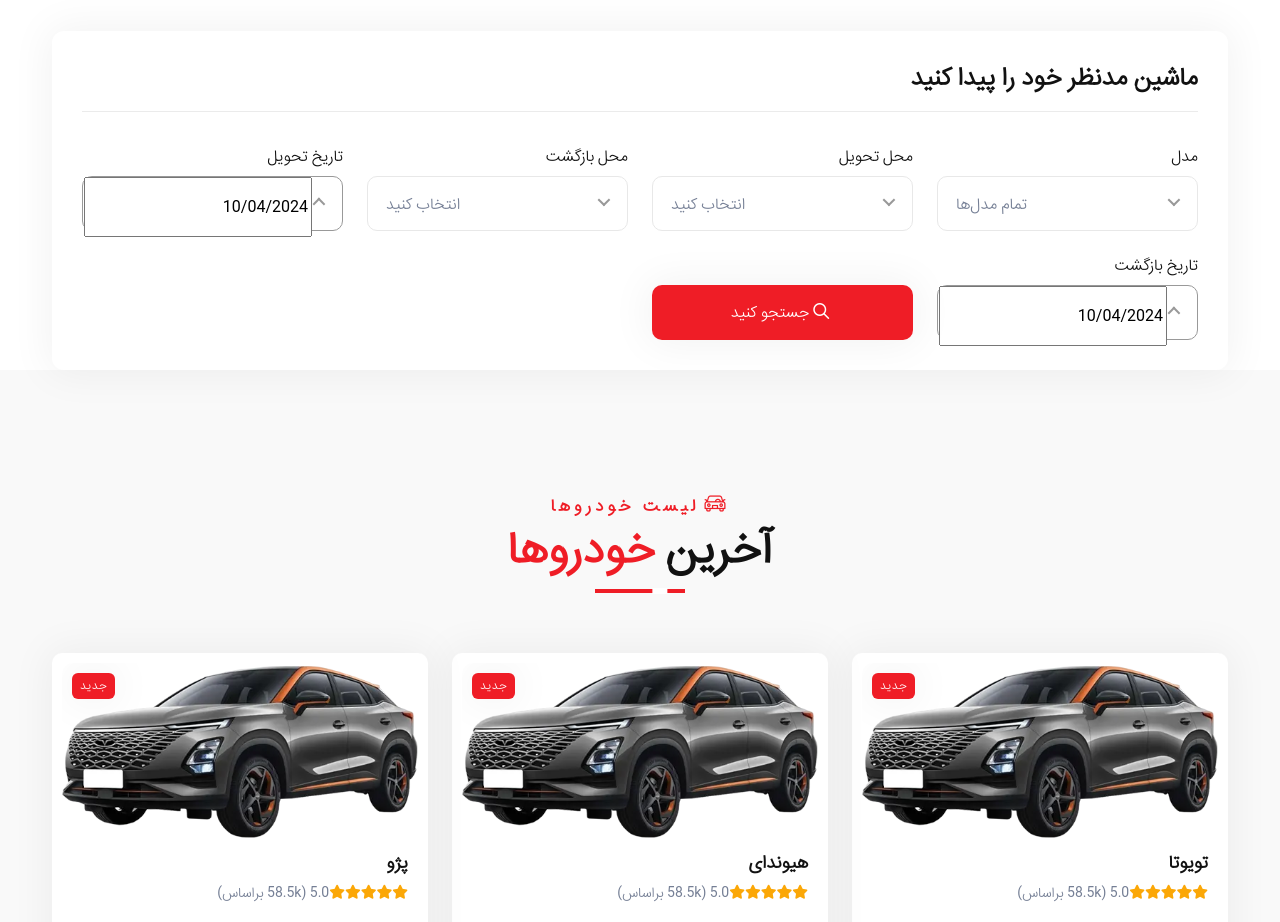
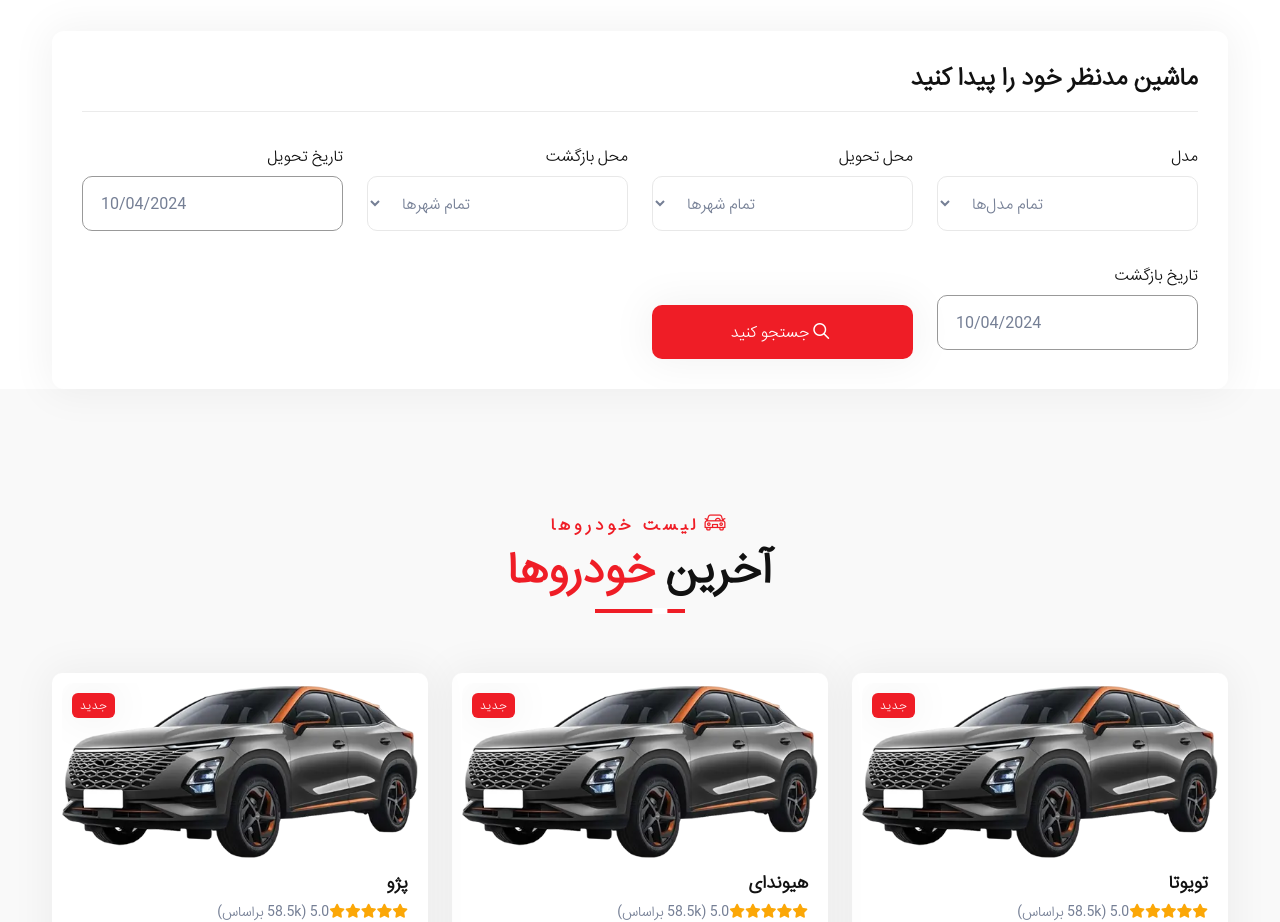
Before and after one commit to ebi2kh/React-Car-Rental, a React (Vite) app: page / in a window 1280 px wide. Shown: the part 1400-2322 px from the top of the page. Built offline with nearby package versions, Linux system fonts and the light colour scheme.

Commit message:
fix car filter

```diff
--- a/src/App.jsx
+++ b/src/App.jsx
@@ -25,7 +25,7 @@ import HomePages from "./pages/HomePages.jsx";
 import Contact from "./pages/Contact.jsx";
 import NotFound from "./pages/NotFound.jsx";
 import { FormModal } from "./components/utils/FormModal.jsx";
-import FormDemo from "./components/utils/FormDemo.jsx";
+
 function App() {
   return (
     <>
@@ -46,7 +46,7 @@ function App() {
             <Route path="about" element={<About />} />
             <Route path="contact" element={<Contact />} />
             <Route path="form" element={<FormModal />} />
-            <Route path="modal" element={<FormDemo />} />
+
             <Route path="/post/:id" element={<CarSingle />} />
             <Route path="*" element={<NotFound />} />
           </Routes>
--- a/src/components/carGrid/CarGrid.jsx
+++ b/src/components/carGrid/CarGrid.jsx
@@ -3,7 +3,7 @@ import { useCars } from "../../context/CarContext";
 import { Route, Link } from "react-router-dom";
 import TransitionsModal from "../utils/TransitionsModal";
 export const CarGrid = () => {
-  const { cars, filteredCars } = useCars();
+  const { cars, filteredCars, hasFiltered } = useCars();
 
   const [isModalOpen, setIsModalOpen] = useState(false);
 
@@ -14,7 +14,13 @@ export const CarGrid = () => {
   const closeModal = () => {
     setIsModalOpen(false);
   };
-  const carsToDisplay = filteredCars.length > 0 ? filteredCars : cars;
+  // const carsToDisplay = filteredCars.length > 0 ? filteredCars : cars;
+  const carsToDisplay =
+    hasFiltered && filteredCars.length === 0
+      ? []
+      : filteredCars.length > 0
+      ? filteredCars
+      : cars;
   return (
     <div className="car-area bg py-120">
       <div className="container">
@@ -32,7 +38,8 @@ export const CarGrid = () => {
           </div>
         </div>
         <div className="row">
-          {carsToDisplay.map((car) => {
+          {carsToDisplay.length > 0 ? (
+            carsToDisplay.map((car) => {
               return (
                 <div key={car.id} className="col-md-6 col-lg-6 col-xl-4">
                   <div
@@ -89,7 +96,9 @@ export const CarGrid = () => {
                         </li>
                       </ul>
                       <div className="car-footer">
-                      <span className="car-price">{car.Rental}تومان/ساعت </span>
+                        <span className="car-price">
+                          {car.Rental}تومان/ساعت{" "}
+                        </span>
 
                         <Link to={`/post/${car.id}`} className="theme-btn">
                           <span className="far fa-eye" />
@@ -108,16 +117,27 @@ export const CarGrid = () => {
                       }}
                       onClick={openModal}
                     >
-                    {/* <span className="far fa-eye" /> */}
-
-                    {/* {isModalOpen && ( */}
-                    <TransitionsModal title="سفارش سریع" onClose={closeModal} />
-                    {/* )} */}
+                      <TransitionsModal
+                        title="سفارش سریع"
+                        onClose={closeModal}
+                      />
                     </a>
                   </div>
                 </div>
               );
-          })}
+            })
+          ) : (
+            <p
+              style={{
+                fontWeight: "bold",
+                fontSize: "34px",
+                textAlign: "center",
+                color: "red",
+              }}
+            >
+              خودرو با این شرایط موجود نیست
+            </p>
+          )}
         </div>
       </div>
     </div>
--- a/src/components/formFilter/Form.jsx
+++ b/src/components/formFilter/Form.jsx
@@ -6,20 +6,18 @@ import Dropdown from "../utils/Dropdown";
 export const Form = () => {
   const [selectedLocation, setSelectedLocation] = useState("");
   const [selectedMake, setSelectedMake] = useState("");
-  const [selectedLocationText, setSelectedLocationText] =
-    useState("انتخاب کنید");
-  const { cars, filterCars, filteredCars } = useCars();
-  const [isLocationOpen, setIsLocationOpen] = useState(false);
-  const [isLocation2Open, setIsLocation2Open] = useState(false);
-  const [isMakeOpen, setIsMakeOpen] = useState(false);
+  const { cars, filterCars, filteredCars, hasFiltered } = useCars();
+
   const [startDate, setStartDate] = useState(new Date());
   console.log(selectedLocation);
   const handleSubmit = (e) => {
     e.preventDefault(); // Prevent default form submission behavior
 
     filterCars(selectedMake, selectedLocation);
+    // hasFiltered(true);
   };
-  console.log(filteredCars);
+
+  console.log(selectedMake);
   return (
     <div className="find-car">
       <div className="container">
@@ -29,51 +27,49 @@ export const Form = () => {
             <div className="row">
               <div className="col-lg-3">
                 <div className="form-group">
-                  <label>مدل </label>
-                  <select className="select" style={{ display: "none" }}>
-                    <option value={1}>تمام مدل‌ها</option>
+                  <label>مدل</label>
+                  <select
+                    className="nice-select select center"
+                    value={selectedMake}
+                    onChange={(e) => setSelectedMake(e.target.value)}
+                  >
+                    <option value="">تمام مدل‌ها</option>
                     {[...new Set(cars.map((car) => car.Make))].map(
+                      (make, index) => (
+                        <option key={index} value={make}>
+                          {make}
+                        </option>
+                      )
+                    )}
+                  </select>
+                </div>
+              </div>
+
+              <div className="col-lg-3">
+                <div className="form-group">
+                  <label>محل تحویل</label>
+                  <select
+                    className="nice-select select center"
+                    value={selectedLocation}
+                    onChange={(e) => setSelectedLocation(e.target.value)}
+                  >
+                    <option value="">تمام شهر‌ها</option>
+                    {[...new Set(cars.map((car) => car.Location))].map(
                       (location, index) => (
-                        <option key={index} value={index + 2}>
+                        <option key={index} value={location}>
                           {location}
                         </option>
                       )
                     )}
                   </select>
-
-                  <div
-                    className={`nice-select select ${isMakeOpen ? "open" : ""}`}
-                    tabIndex={0}
-                    onClick={() => setIsMakeOpen(!isMakeOpen)}
-                  >
-                    <span className="current">تمام مدل‌ها</span>
-                    <ul className="list">
-                      <li data-value={1} className="option selected">
-                        تمام مدل‌ها
-                      </li>
-                      {[...new Set(cars.map((car) => car.Make))].map(
-                        (location, index) => (
-                          <li
-                            key={index}
-                            data-value={index + 2}
-                            className="option"
-                            onClick={() => {
-                              setSelectedMake(location);
-                            }}
-                          >
-                            {location}
-                          </li>
-                        )
-                      )}
-                    </ul>
                 </div>
               </div>
-              </div>
+
               <div className="col-lg-3">
                 <div className="form-group">
-                  <label>محل تحویل</label>
-                  <select className="select" style={{ display: "none" }}>
-                    <option value={1}>انتخاب کنید</option>
+                  <label>محل بازگشت</label>
+                  <select className="nice-select select center">
+                    <option value="">تمام شهر‌ها</option>
                     {[...new Set(cars.map((car) => car.Location))].map(
                       (location, index) => (
                         <option key={index} value={index + 2}>
@@ -82,102 +78,31 @@ export const Form = () => {
                       )
                     )}
                   </select>
-
-                  <div
-                    className={`nice-select select ${
-                      isLocationOpen ? "open" : ""
-                    }`}
-                    tabIndex={0}
-                    onClick={() => setIsLocationOpen(!isLocationOpen)}
-                  >
-                    <span className="current">{selectedLocationText}</span>
-                    <ul className="list">
-                      <li data-value={1} className="option selected">
-                        انتخاب کنید
-                      </li>
-                      {[...new Set(cars.map((car) => car.Location))].map(
-                        (location, index) => (
-                          <li
-                            key={index}
-                            data-value={index + 2}
-                            className="option"
-                            onClick={() => {
-                              setSelectedLocation(location);
-                              setSelectedLocationText(location);
-                            }}
-                          >
-                            {location}
-                          </li>
-                        )
-                      )}
-                    </ul>
-                  </div>
                 </div>
               </div>
 
               <div className="col-lg-3">
                 <div className="form-group">
-                  <label>محل بازگشت</label>
-                  <select className="select" style={{ display: "none" }}>
-                    <option value={1}>انتخاب کنید</option>
-                    {[...new Set(cars.map((car) => car.Location))].map(
-                      (location, index) => (
-                        <option key={index} value={index + 2}>
-                          {location}
-                        </option>
-                      )
-                    )}
-                  </select>
+                  <label>تاریخ تحویل</label>
 
-                  <div
-                    className={`nice-select select ${
-                      isLocation2Open ? "open" : ""
-                    }`}
-                    tabIndex={0}
-                    onClick={() => setIsLocation2Open(!isLocation2Open)}
-                  >
-                    <span className="current">انتخاب کنید</span>
-                    <ul className="list">
-                      <li data-value={1} className="option selected">
-                        انتخاب کنید
-                      </li>
-                      {[...new Set(cars.map((car) => car.Location))].map(
-                        (location, index) => (
-                          <li
-                            key={index}
-                            data-value={index + 2}
-                            className="option"
-                          >
-                            {location}
-                          </li>
-                        )
-                      )}
-                    </ul>
-                  </div>
-                </div>
-              </div>
-              <div className="col-lg-3">
-                <div className="form-group">
-                  <label>تاریخ تحویل</label>
-                  <div className="nice-select select open" tabIndex={0}>
                   <DatePicker
+                    className="nice-select select open"
                     selected={startDate}
                     onChange={(date) => setStartDate(date)}
                     dateFormat="dd/MM/yyyy"
                   />
                 </div>
               </div>
-              </div>
               <div className="col-lg-3">
                 <div className="form-group">
                   <label>تاریخ بازگشت</label>
-                  <div className="nice-select select open" tabIndex={0}>
+
                   <DatePicker
+                    className="nice-select select open"
                     selected={startDate}
                     onChange={(date) => setStartDate(date)}
                     dateFormat="dd/MM/yyyy"
                   />
-                  </div>
                 </div>
               </div>
               <div className="col-lg-3 align-self-end">
--- a/src/context/CarContext.jsx
+++ b/src/context/CarContext.jsx
@@ -1,3 +1,42 @@
+// import React, { createContext, useContext, useState } from "react";
+// import carData from "../data.js";
+
+// const CarContext = createContext();
+
+// export const CarProvider = ({ children }) => {
+//   const [cars, setCars] = useState(carData);
+//   const [filteredCars, setFilteredCars] = useState(carData);
+
+//   const filterCars = (make, location) => {
+//     let newFilteredCars = cars;
+
+//     if (make) {
+//       newFilteredCars = newFilteredCars.filter((car) => car.Make === make);
+//     }
+
+//     if (location) {
+//       newFilteredCars = newFilteredCars.filter(
+//         (car) => car.Location === location
+//       );
+//     }
+
+//     setFilteredCars(newFilteredCars);
+//   };
+//   return (
+//     <CarContext.Provider
+//       value={{
+//         cars,
+//         filteredCars,
+//         filterCars,
+//       }}
+//     >
+//       {children}
+//     </CarContext.Provider>
+//   );
+// };
+
+// export const useCars = () => useContext(CarContext);
+
 import React, { createContext, useContext, useState } from "react";
 import carData from "../data.js";
 
@@ -6,6 +45,7 @@ const CarContext = createContext();
 export const CarProvider = ({ children }) => {
   const [cars, setCars] = useState(carData);
   const [filteredCars, setFilteredCars] = useState(carData);
+  const [hasFiltered, setHasFiltered] = useState(false); // New state variable
 
   const filterCars = (make, location) => {
     let newFilteredCars = cars;
@@ -21,13 +61,16 @@ export const CarProvider = ({ children }) => {
     }
 
     setFilteredCars(newFilteredCars);
+    setHasFiltered(true); // Set hasFiltered to true after a filter operation
   };
+
   return (
     <CarContext.Provider
       value={{
         cars,
         filteredCars,
         filterCars,
+        hasFiltered, // Add hasFiltered to the context value
       }}
     >
       {children}
```
Also changed, not shown: src/components/utils/FormDemo.jsx (deleted, +0 -20 lines). Lines whose indentation alone changed are shown as unchanged.
